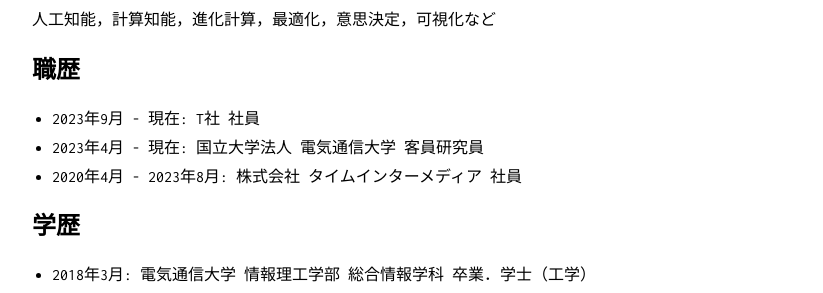
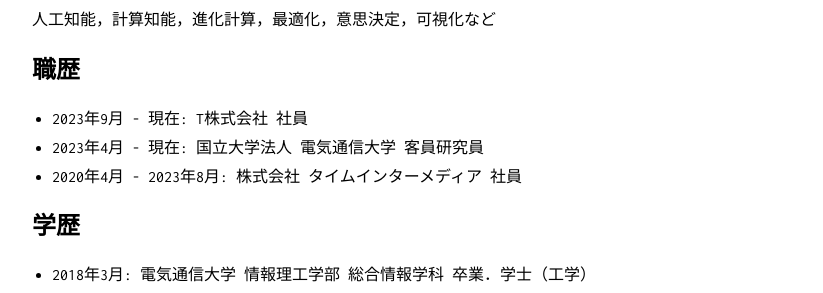
Before and after one commit to tomtkg/tomtkg.github.io, a Jekyll site: the page built from indexJP.md, in a window 1280 px wide. Shown: the part 250-543 px from the top of the page, without its empty margins (228-1051 px from the left). Built offline with Jekyll 4.4.1, drawn with Linux system fonts in a browser that asks for light colours.

Commit message:
Update indexJP.md

```diff
--- a/indexJP.md
+++ b/indexJP.md
@@ -11,7 +11,7 @@
 人工知能，計算知能，進化計算，最適化，意思決定，可視化など
 
 ## 職歴
-* 2023年9月 - 現在: T社 社員
+* 2023年9月 - 現在: T株式会社 社員
 * 2023年4月 - 現在: 国立大学法人 電気通信大学 客員研究員
 * 2020年4月 - 2023年8月: 株式会社 タイムインターメディア 社員
 
```
